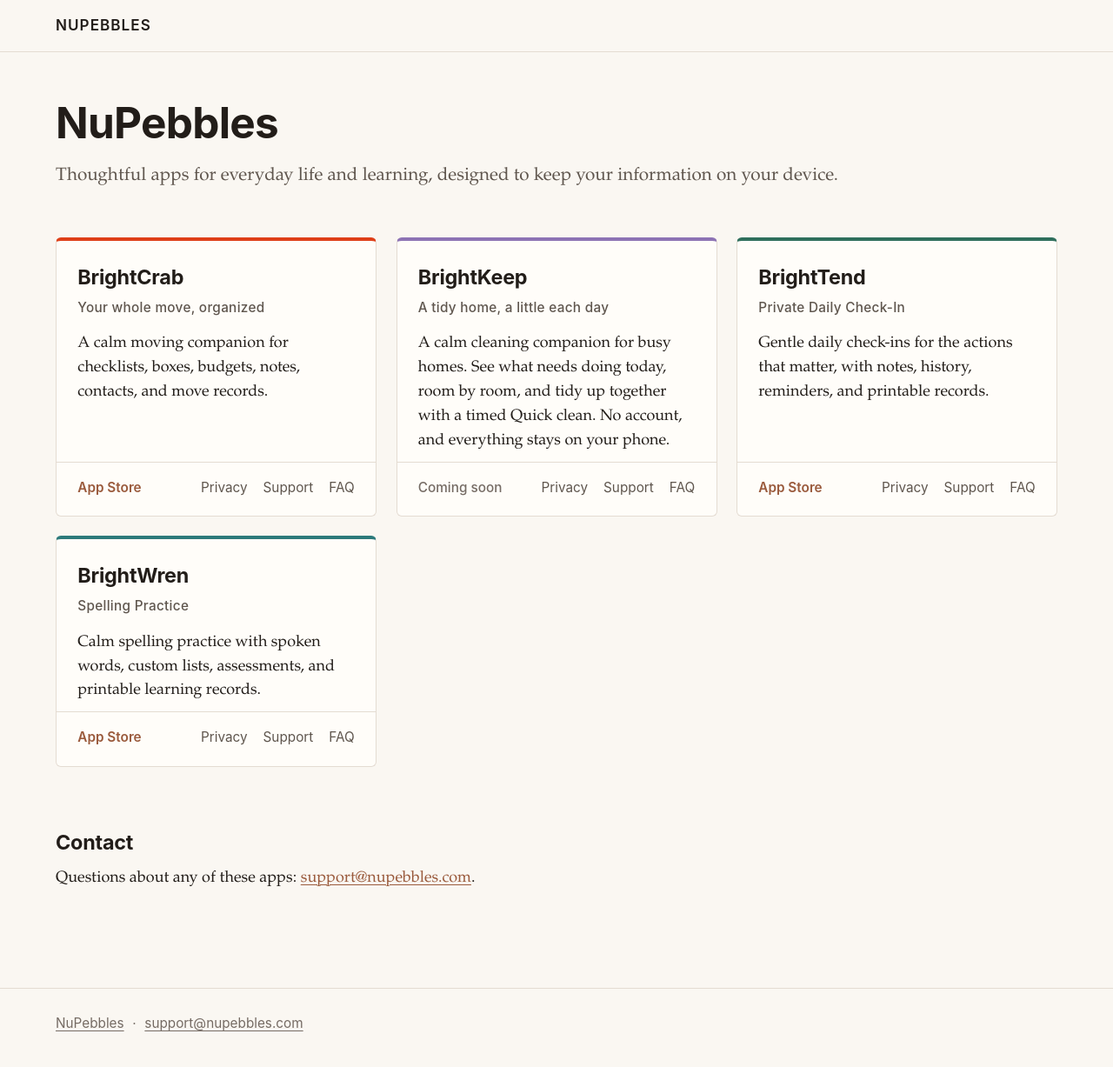
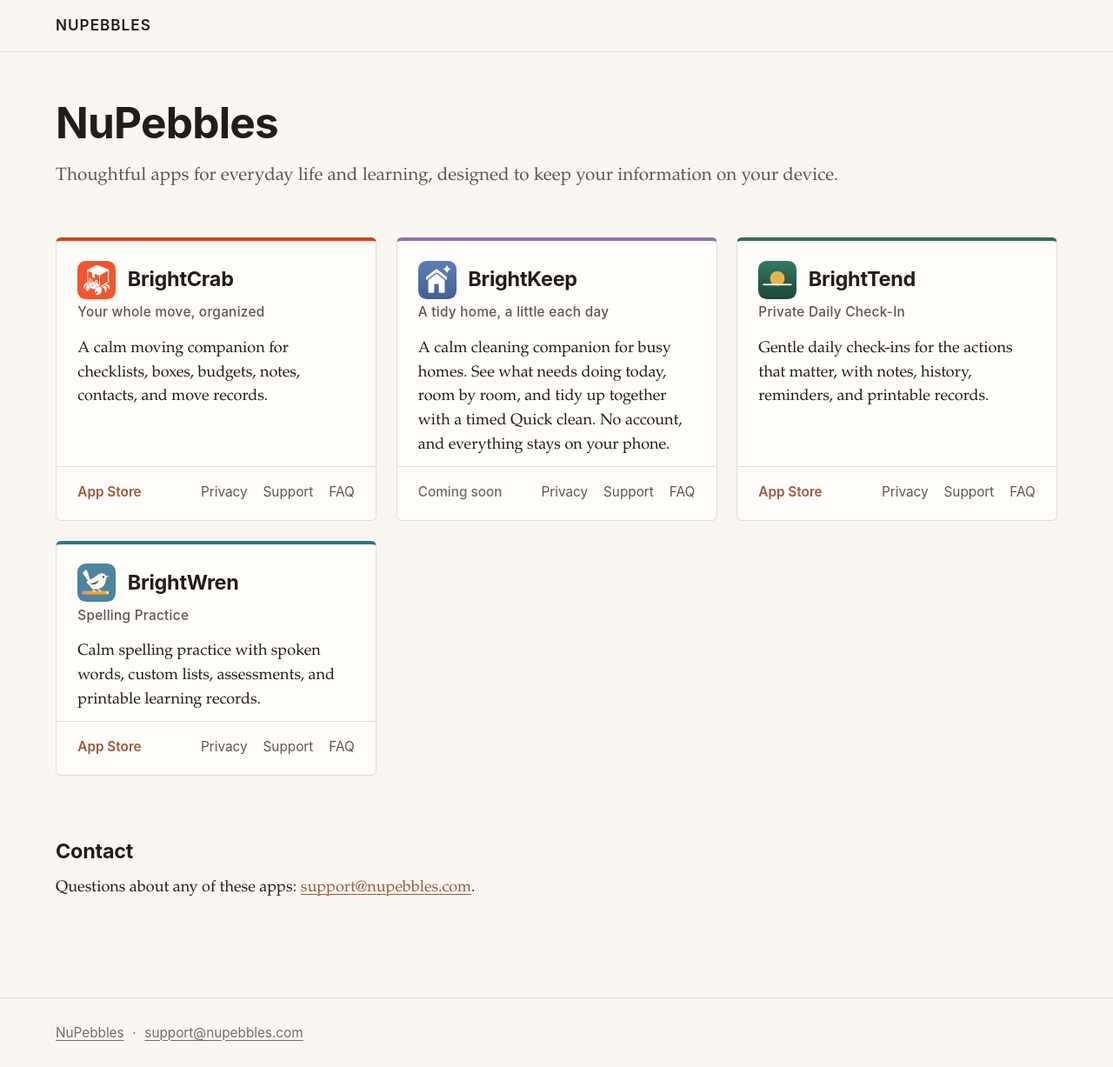
Before and after one commit to beccapearl/nupebbles, a Jekyll site: the page built from index.html, in a window 1280 px wide. Shown: the whole page at 87% size. Built offline with Jekyll 4.4.1, drawn with Linux system fonts in a browser that asks for light colours.

Commit message:
Site: app icons with monthly App Store refresh
Co-Authored-By: Claude Opus 5.5 <noreply@anthropic.com>

```diff
--- a/_includes/app-header.html
+++ b/_includes/app-header.html
@@ -3,7 +3,7 @@
   {% include app-header.html app=app kind="Privacy Policy" meta="Effective …" %}
 {%- endcomment -%}
 <header class="page-header">
-  <p class="eyebrow">{{ include.app.name }} <span class="sep" aria-hidden="true">·</span> {{ include.app.tagline }}</p>
+  <p class="eyebrow eyebrow--app">{% include app-icon.html app=include.app %}<span>{{ include.app.name }} <span class="sep" aria-hidden="true">·</span> {{ include.app.tagline }}</span></p>
   <h1>{{ include.kind }}</h1>
   {%- if include.meta %}
   <p class="meta">{{ include.meta }}</p>
--- /dev/null
+++ b/_includes/app-icon.html
@@ -0,0 +1,10 @@
+{%- comment -%}
+  An app's icon, if assets/icons/<key>.png exists; otherwise nothing.
+  {% include app-icon.html app=app %}
+  Released apps' icons are refreshed monthly by bin/fetch-app-icons.
+{%- endcomment -%}
+{%- assign icon_path = "/assets/icons/" | append: include.app.key | append: ".png" -%}
+{%- assign icon_file = site.static_files | where: "path", icon_path | first -%}
+{%- if icon_file -%}
+<img class="app-icon" src="{{ icon_path | relative_url }}" width="44" height="44" alt="">
+{%- endif -%}
--- a/assets/css/main.css
+++ b/assets/css/main.css
@@ -182,6 +182,20 @@ code {
 
 .eyebrow .sep { margin-inline: 0.5em; }
 
+/* App icon beside the app's name (_includes/app-icon.html) */
+.app-icon {
+  flex: none;
+  width: 44px;
+  height: 44px;
+  border-radius: 22%;
+}
+
+.eyebrow--app {
+  display: flex;
+  align-items: center;
+  gap: 0.75rem;
+}
+
 h1 {
   margin: 0;
   font-family: var(--font-ui);
@@ -323,6 +337,9 @@ h1 {
 }
 
 .card__name {
+  display: flex;
+  align-items: center;
+  gap: 0.75rem;
   margin: 0;
   font-family: var(--font-ui);
   font-size: 1.3rem;
--- a/index.html
+++ b/index.html
@@ -18,7 +18,7 @@ wide: true
     {%- assign faq_page = app_pages | where: "layout", "faq" | first %}
     <li class="card" style="--app-accent: {{ app.accent | default: 'var(--rule)' }};">
       <div class="card__body">
-        <h3 class="card__name">{{ app.name }}</h3>
+        <h3 class="card__name">{% include app-icon.html app=app %}{{ app.name }}</h3>
         <p class="card__tagline">{{ app.tagline }}</p>
         <p class="card__blurb">{{ app.blurb }}</p>
       </div>
```
Also changed, not shown: .github/workflows/app-icons.yml (added), assets/icons/brightcrab.png (added), assets/icons/brightkeep.png (added), assets/icons/brighttend.png (added), assets/icons/brightwren.png (added), 1 other file.
